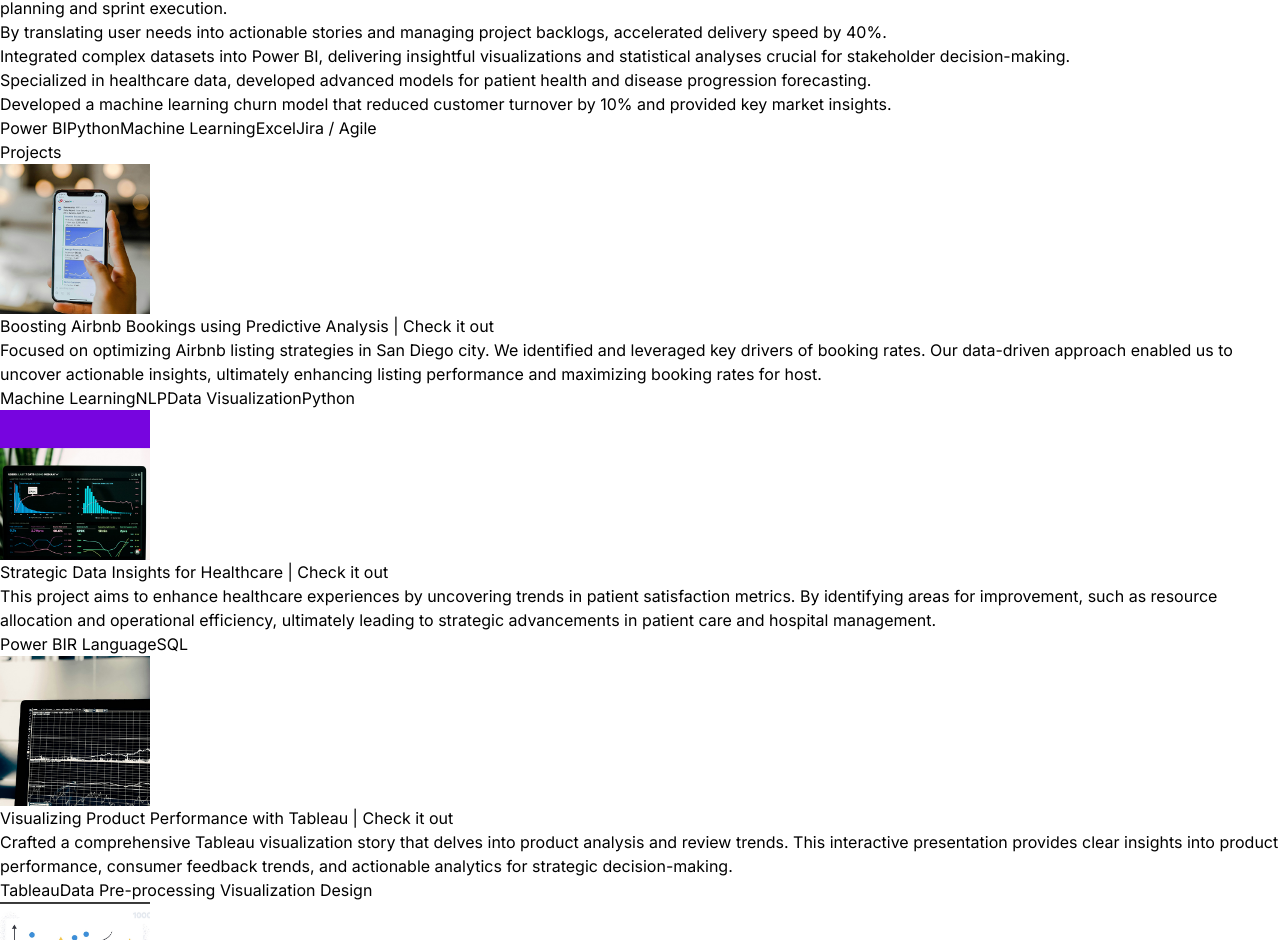
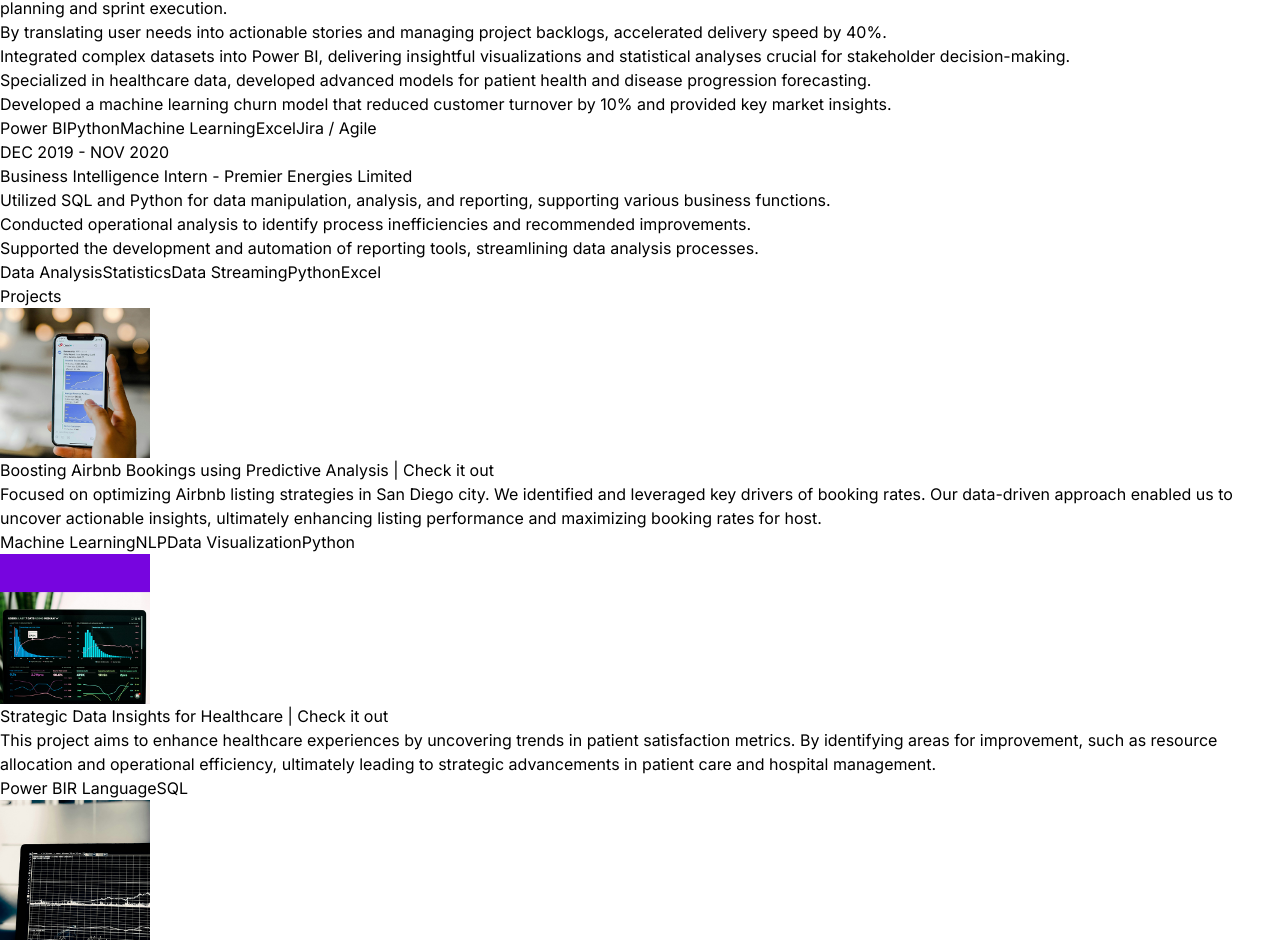
Before and after one commit to vikassabbani/sreevikassabbani, a React (Vite) app: page / in a window 1280 px wide. Shown: the part 5134-6074 px from the top of the page. Built offline with nearby package versions, Linux system fonts and the light colour scheme.

Commit message:
Initial commit

```diff
--- a/src/constants/index.js
+++ b/src/constants/index.js
@@ -36,6 +36,16 @@
       "Developed a machine learning churn model that reduced customer turnover by 10% and provided key market insights."
     ],
     technologies: ["Power BI", "Python", "Machine Learning", "Excel", "Jira / Agile"],
+  },
+  {
+    year: "DEC 2019 - NOV 2020",
+    role: "Business Intelligence Intern",
+    company: "Premier Energies Limited",
+    description: [
+      "Utilized SQL and Python for data manipulation, analysis, and reporting, supporting various business functions.",
+      "Conducted operational analysis to identify process inefficiencies and recommended improvements.",
+      "Supported the development and automation of reporting tools, streamlining data analysis processes."],
+    technologies: ["Data Analysis", "Statistics", "Data Streaming", "Python", "Excel"],
   },
 ];
 
```
